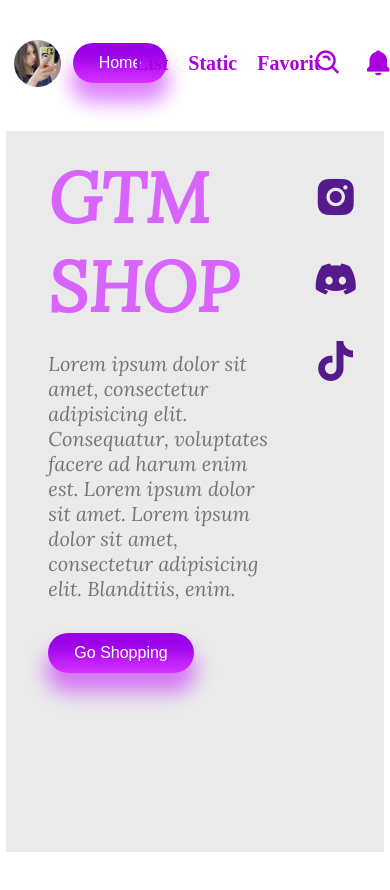
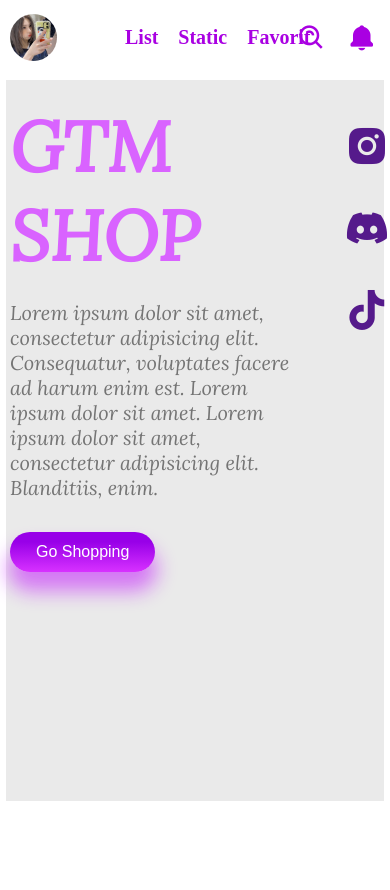
Before and after one commit to dimstry/myShop, a plain HTML site: page index.html in a window 390 px wide. After the commit the page ends 844 px from the top, so only its background shows below. Drawn offline with nearby package versions, Linux system fonts and the light colour scheme.

Commit message:
add responsive

```diff
--- a/assets/css/main.css
+++ b/assets/css/main.css
@@ -46,3 +46,14 @@
   gap: 2rem;
   padding-top: 2.5rem;
 }
+
+/* style for mobile */
+@media only screen and (max-width: 600px) {
+  .container {
+    padding: 0.1em 0.2em;
+    justify-content: flex-start;
+  }
+  .content_left {
+    width: 100%;
+  }
+}
--- a/assets/css/style.css
+++ b/assets/css/style.css
@@ -109,3 +109,16 @@ body {
   border: 1px solid rgb(169,0,226);
   color: rgb(169,0,226);
 }
+
+/* style for mobile */
+@media only screen and (max-width: 600px) {
+  .home {
+    display: none;
+  }
+  .nav_right {
+    margin-right: 1em;
+  }
+  .navbar {
+    height: 9vh;
+  }
+}
--- a/index.html
+++ b/index.html
@@ -18,7 +18,7 @@
       <div class="nav_img">
         <img src="assets/img/1.jpg" alt="" class="img">
       </div>
-      <button class="button i-button">Home</button>
+      <button class="button home">Home</button>
     </div>
     <div class="nav_center">
       <ul class="nav">
```
